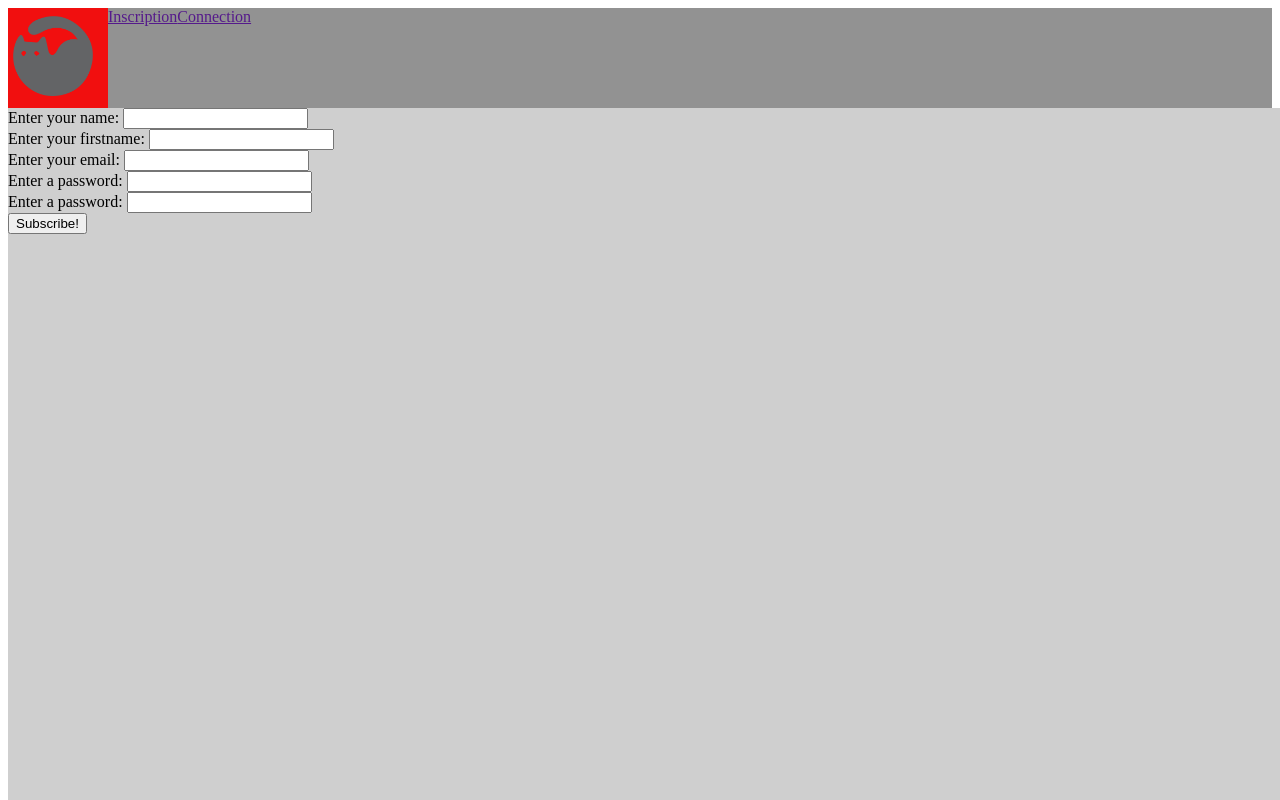
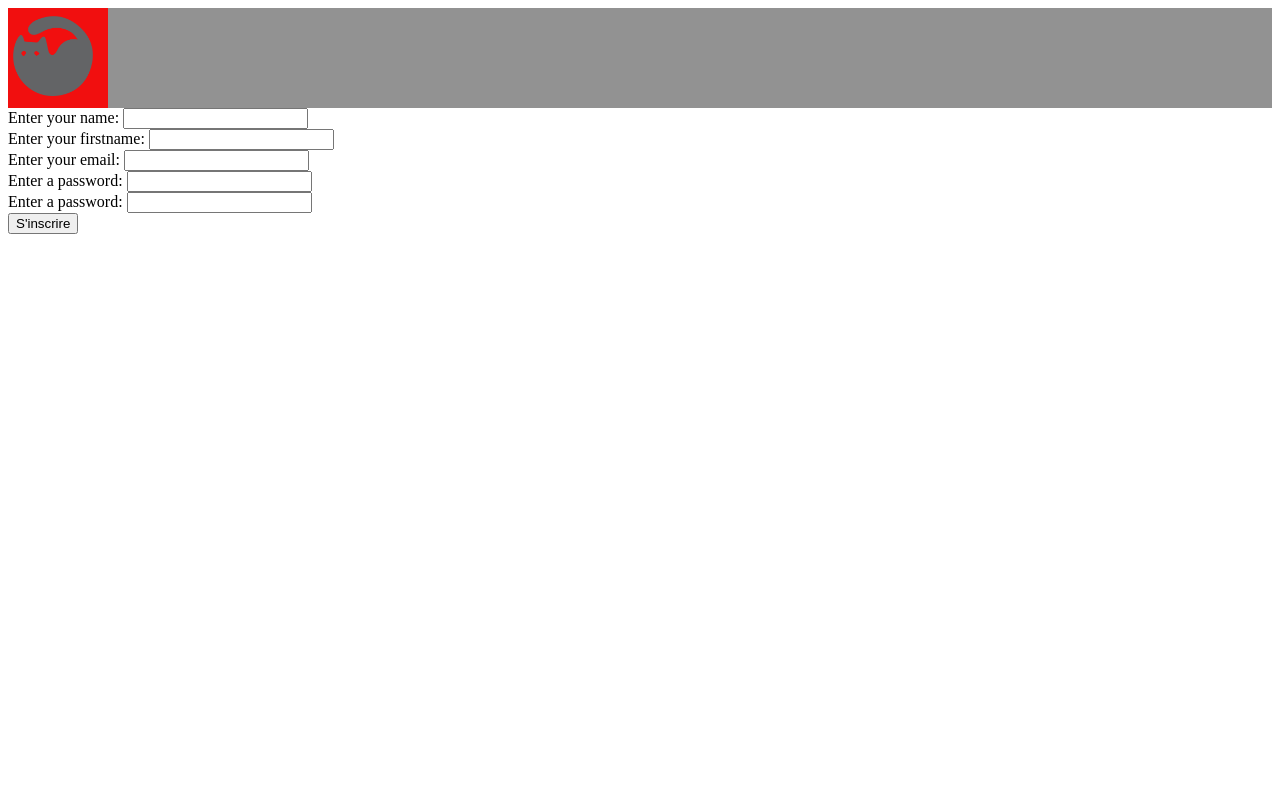
Before and after one commit to Nashka92/projet_html_css, a plain HTML site: page view/registrationForm.html in a window 1280 px wide. Shown: the top 800 px of the page. Drawn offline with Linux system fonts and the light colour scheme.

Commit message:
modif css + modif registration

```diff
--- a/view/css/style.css
+++ b/view/css/style.css
@@ -37,7 +37,6 @@ footer {
 #contenu {
     height: 745px;
     width: 1349px;
-    background-color: rgb(207, 207, 207);
 }
 
 .image{
--- a/view/registrationForm.html
+++ b/view/registrationForm.html
@@ -13,14 +13,7 @@
         <div class="logo">
           <a class="image" href="../index.html"><img src="logo.png" alt="logo" width="80px" height="80px"></a>
         </div>
-        <div id="login">
-          <div>
-            <a href="">Inscription</a>
-          </div>
-          <div>
-            <a href="">Connection</a>
-          </div>
-        </div>
+
       </header>
 
     <div id="contenu">
@@ -46,7 +39,7 @@
                 <input type="confirmPassword" name="confirmPassword" id="confirmPassword" required>
             </div>
             <div class="form-example">
-                <input type="submit" value="Subscribe!">
+                <input type="submit" value="S'inscrire">
             </div>
         </form>
     </div>
```
